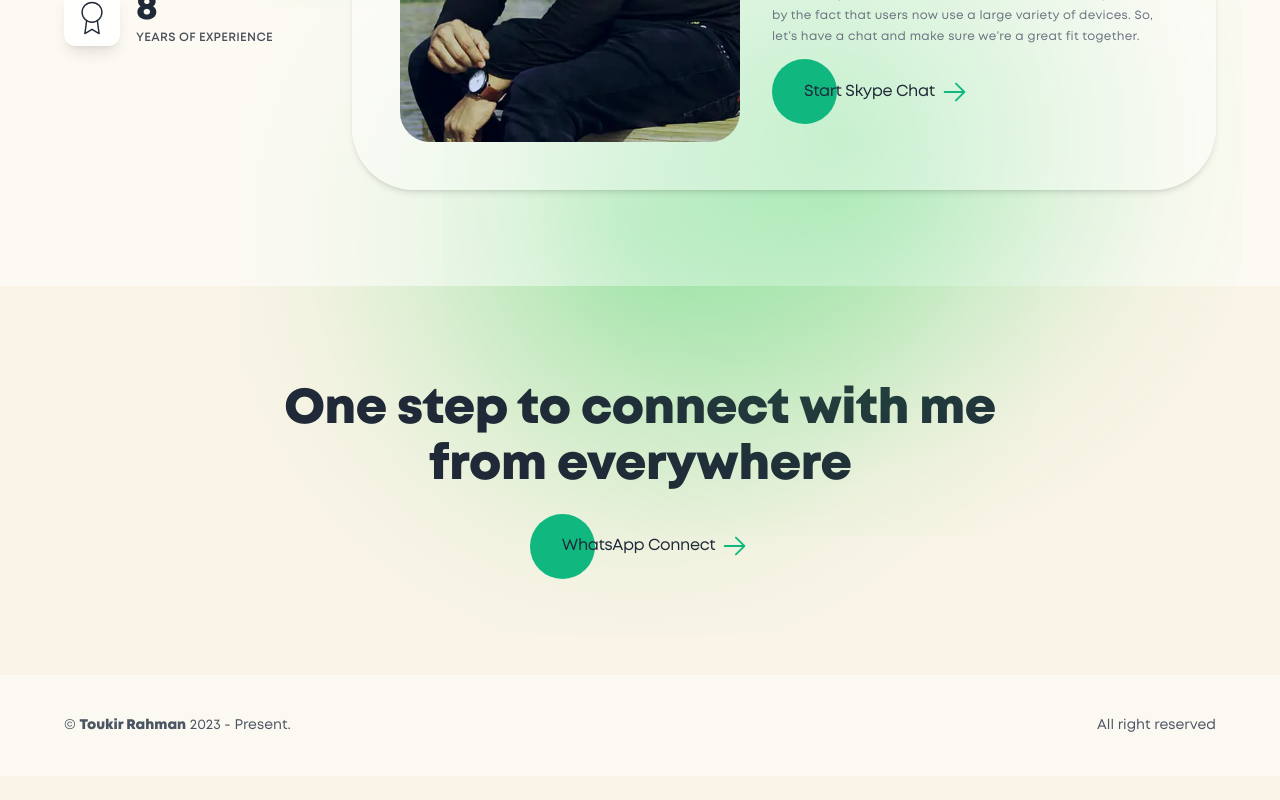
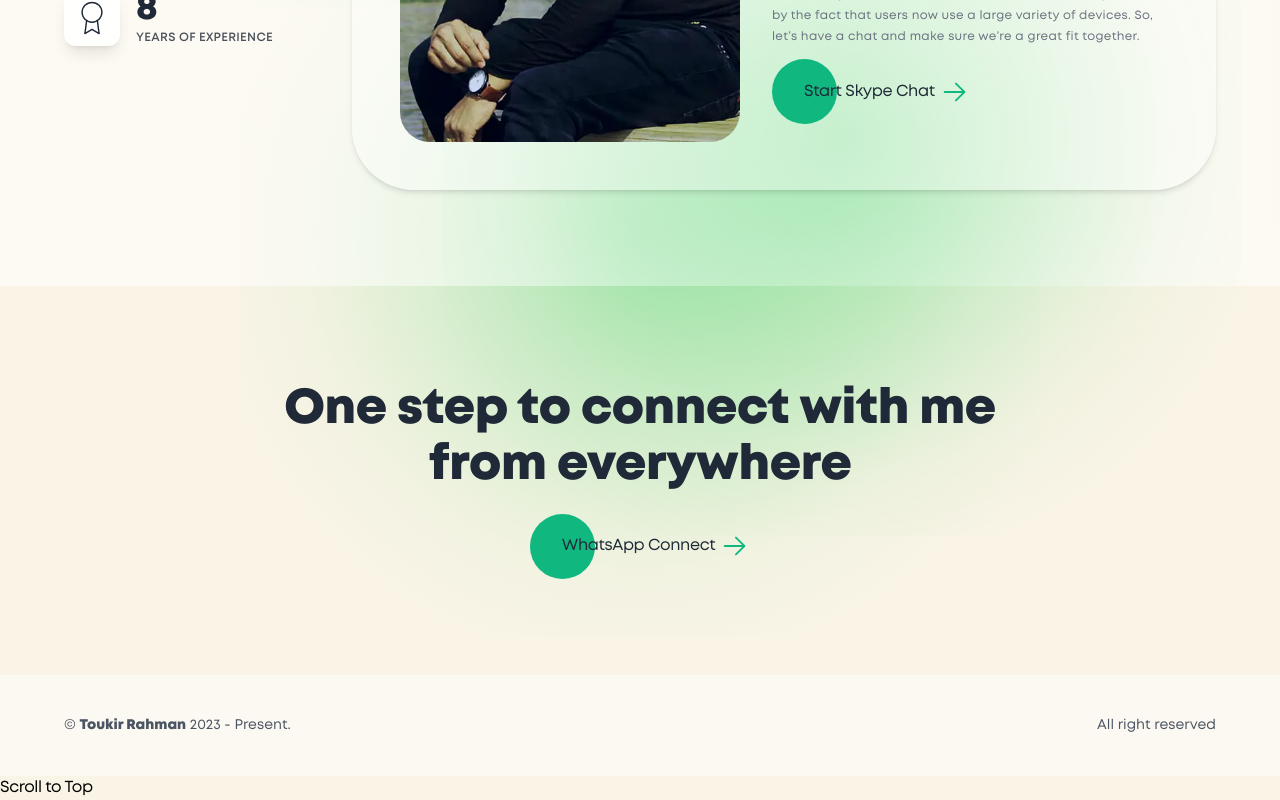
Before and after one commit to ToukirRj/Portfolio, a React (Vite) app: page /About in a window 1280 px wide. Shown: the part 583-1383 px from the top of the page. Before the commit the page ends 1359 px from the top, so only its background shows below. Built offline with nearby package versions, Linux system fonts and the light colour scheme.

Commit message:
no message

```diff
--- a/src/SASS/custom.scss
+++ b/src/SASS/custom.scss
@@ -44,6 +44,9 @@
     #root{
         font-family: 'Mont';
     }
+}
+html {
+    scroll-behavior: smooth;
 }
 
 
--- a/src/layout/Footer.jsx
+++ b/src/layout/Footer.jsx
@@ -2,8 +2,8 @@
 const Footer = () => {
     return (
         <>
-            <section className="sm:py-24 py-12 relative -z-10">
-                <div className='h-[800px] w-[800px] absolute left-0 right-0 mx-auto -top-[450px] opacity-40 gradient-stops'></div>
+            <section className="sm:py-24 py-12 relative">
+                <div className='h-[800px] w-[800px] absolute left-0 right-0 mx-auto -top-[450px] opacity-40 gradient-stops -z-10'></div>
                 <div className="relative mx-auto px-6 md:max-w-full md:px-12 lg:max-w-6xl xl:px-0 animatable">
                     <h2 className="sm:text-[49px] text-[21px] text-center font-bold sm:leading-[56px] leading-[26px] text-gray-800 w-full max-w-5xl mx-auto">
                         One step to connect with me <br/>from everywhere
--- a/src/layout/MainLayout.jsx
+++ b/src/layout/MainLayout.jsx
@@ -2,6 +2,7 @@
 import Header from './Header'
 import Footer from './Footer'
 import Animation from '../props/Animation'
+import SmoothScroll from '../props/SmoothScroll'
 
 function MainLayout({children}){
     window. scrollTo(0, 0)
@@ -11,6 +12,7 @@ function MainLayout({children}){
                 {children}
             <Footer/>
             <Animation/>
+            <SmoothScroll/>
         </>
     )
 }
--- /dev/null
+++ b/src/props/SmoothScroll.jsx
@@ -0,0 +1,20 @@
+import React from 'react';
+
+class SmoothScrollComponent extends React.Component {
+  scrollToTop = () => {
+    window.scrollTo({
+      top: 0,
+      behavior: 'smooth'
+    });
+  };
+
+  render() {
+    return (
+      <div>
+        <button onClick={this.scrollToTop}>Scroll to Top</button>
+      </div>
+    );
+  }
+}
+
+export default SmoothScrollComponent;
```
